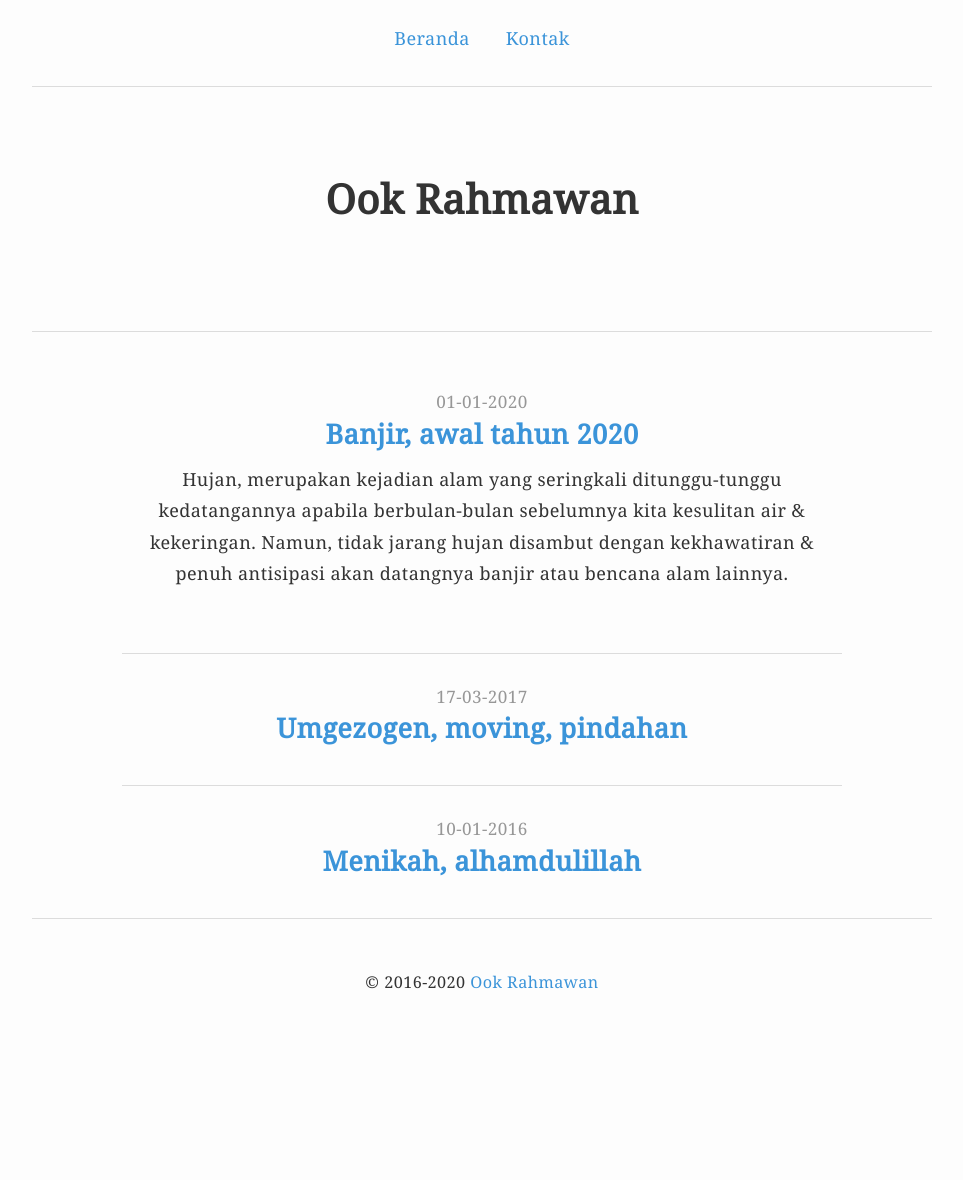
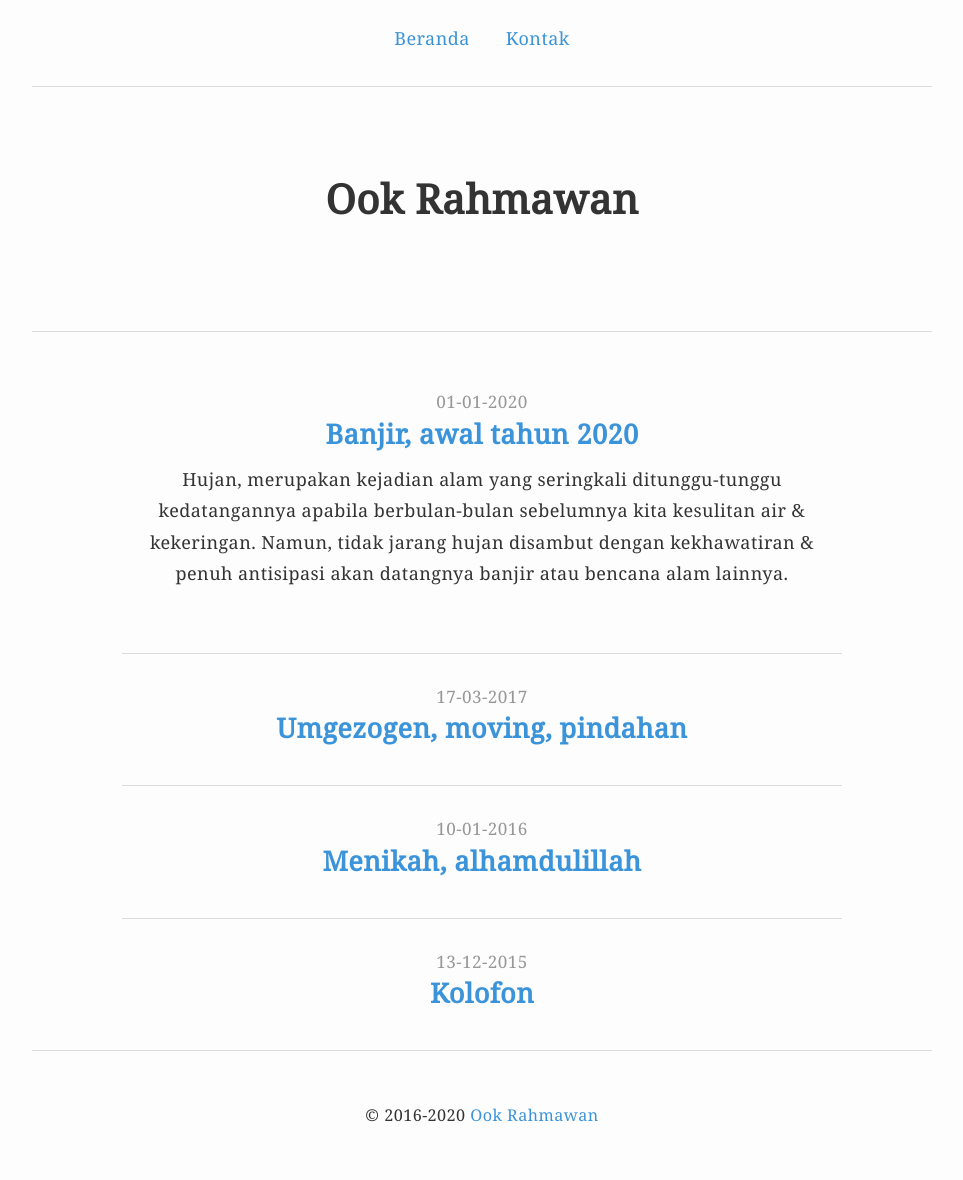
Before and after one commit to krhmwn/krhmwn.github.io, a Jekyll site: the page built from index.html, in a window 1280 px wide. Shown: the whole page, without its empty margins (158-1121 px from the left). Built offline with Jekyll 4.4.1, drawn with Linux system fonts in a browser that asks for light colours; before the commit the page ends 1047 px from its top, so only the background shows below that.

Commit message:
update v.5.3
update layout

```diff
--- a/index.html
+++ b/index.html
@@ -9,6 +9,6 @@ title: Blog
 <time datetime="{{ post.date | date: '%Y-%m-%d' }}">{{ post.date | date: "%d-%m-%Y" }}</time>
 <h2><a href="{{ post.url }}">{{ post.title }}</a></h2>
 <p>{{ post.description }}</p></article>
-{% endfor %}{% for post in site.posts offset:1 limit:2 %}<article class="archive">
+{% endfor %}{% for post in site.posts offset:1 limit:100 %}<article class="archive">
 <time datetime="{{ post.date | date: '%Y-%m-%d' }}">{{ post.date | date: "%d-%m-%Y" }}</time>
 <h2><a href="{{ post.url }}">{{ post.title }}</a></h2></article>{% endfor %}
```
